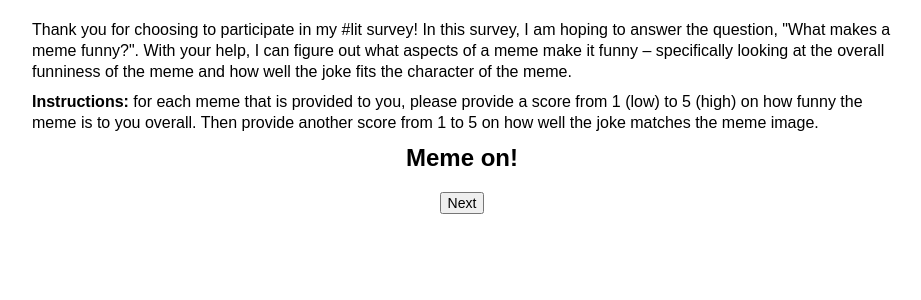
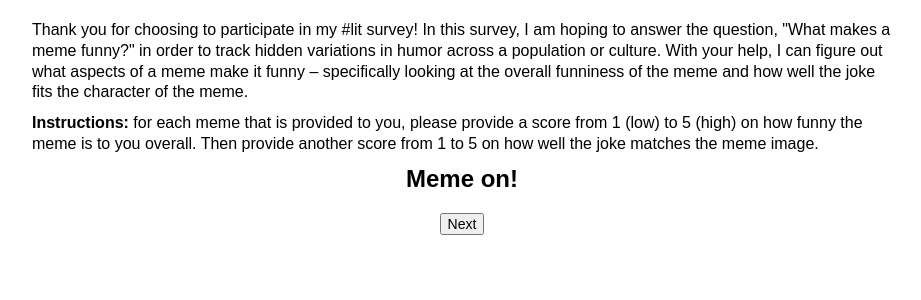
Before and after one commit to brandonchinn178/ugis188-inquiry2, a Django app: template inquiry2/templates/survey-1.html in a window 1280 px wide. Shown: the part 135-435 px from the top of the page, without its empty margins (178-1099 px from the left). Run offline with Django 3.2, Linux system fonts and the light colour scheme; the template is opened without the code that fills it: most values are stand-ins (such as "Sample title", 1, 10 or a date in 2020); form fields are guessed from the names that the template uses; style sheets or scripts are compiled from the project's sources.

Commit message:
update explanation

```diff
--- a/inquiry2/templates/partials/explanation.html
+++ b/inquiry2/templates/partials/explanation.html
@@ -1,5 +1,5 @@
 {% load staticfiles %}
-<p>Thank you for choosing to participate in my #lit survey! In this survey, I am hoping to answer the question, "What makes a meme funny?". With your help, I can figure out what aspects of a meme make it funny &ndash; specifically looking at the overall funniness of the meme and how well the joke fits the character of the meme.</p>
+<p>Thank you for choosing to participate in my #lit survey! In this survey, I am hoping to answer the question, "What makes a meme funny?" in order to track hidden variations in humor across a population or culture. With your help, I can figure out what aspects of a meme make it funny &ndash; specifically looking at the overall funniness of the meme and how well the joke fits the character of the meme.</p>
 <p><span>Instructions:</span> for each meme that is provided to you, please provide a score from 1 (low) to 5 (high) on how funny the meme is to you overall. Then provide another score from 1 to 5 on how well the joke matches the meme image.</p>
 
 <h2>Meme on!</h2>
```
